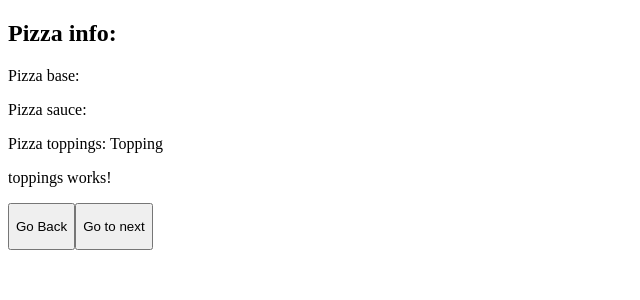
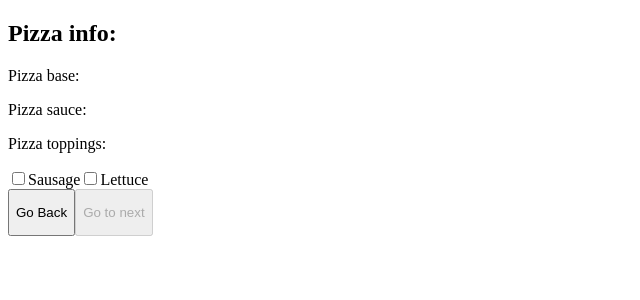
Before and after one commit to oksuriini/byop, an Angular app: page /toppings in a window 1280 px wide. Shown: the top 300 px of the page, without its empty margins (0-640 px from the left). Built offline with nearby package versions, Linux system fonts and the light colour scheme.

Commit message:
added topping functionality not fully ready

```diff
--- a/src/app/base/base.component.ts
+++ b/src/app/base/base.component.ts
@@ -20,7 +20,9 @@ export class BaseComponent implements OnInit {
 
   ngOnInit(): void {
     this.wrapperForm = this.rootFormGroup.control;
+    this.allowContinue();
   }
+
   allowContinue() {
     if (this.wrapperForm.controls['base'].value != '') {
       this.disableButton = false;
--- a/src/app/sauce/sauce.component.ts
+++ b/src/app/sauce/sauce.component.ts
@@ -1,4 +1,4 @@
-import { Component, Input } from '@angular/core';
+import { Component } from '@angular/core';
 import {
   FormGroup,
   FormGroupDirective,
@@ -20,6 +20,7 @@ export class SauceComponent {
 
   ngOnInit(): void {
     this.wrapperForm = this.rootFormGroup.control;
+    this.allowContinue();
   }
 
   allowContinue() {
--- /dev/null
+++ b/src/app/toppings/ToppingChoice.ts
@@ -0,0 +1,9 @@
+export class ToppingChoice {
+  public name: string;
+  public value: string;
+
+  constructor(name: string, value: string) {
+    this.name = name;
+    this.value = value;
+  }
+}
--- a/src/app/toppings/toppings.component.html
+++ b/src/app/toppings/toppings.component.html
@@ -1,3 +1,23 @@
-<p>toppings works!</p>
+<form [formGroup]="wrapperForm" (change)="allowContinue()">
+  @for (choice of choiceList; track choice) {
+    <label
+      ><input
+        type="checkbox"
+        [value]="choice.value"
+        (change)="checkChange($event)"
+      />{{ choice.name }}</label
+    >
+  } @empty {
+    <div>Sorry, there are no toppings today</div>
+  }
+</form>
+
 <button type="" routerLink="/sauce"><p>Go Back</p></button>
-<button type="" routerLink="/final"><p>Go to next</p></button>
+<button
+  type=""
+  routerLink="/final"
+  [disabled]="disableButton"
+  (change)="allowContinue()"
+>
+  <p>Go to next</p>
+</button>
--- a/src/app/toppings/toppings.component.ts
+++ b/src/app/toppings/toppings.component.ts
@@ -1,15 +1,60 @@
-import { Component, Input } from '@angular/core';
-import { FormGroup } from '@angular/forms';
+import { Component, OnInit } from '@angular/core';
+import {
+  FormGroup,
+  FormGroupDirective,
+  ReactiveFormsModule,
+} from '@angular/forms';
 import { RouterLink } from '@angular/router';
+import { ToppingChoice } from './ToppingChoice';
 
 @Component({
   selector: 'app-toppings',
   standalone: true,
-  imports: [RouterLink],
+  imports: [RouterLink, ReactiveFormsModule],
   templateUrl: './toppings.component.html',
   styleUrl: './toppings.component.css',
 })
-export class ToppingsComponent {
-  @Input()
+export class ToppingsComponent implements OnInit {
   wrapperForm!: FormGroup;
+  arraySelections: string[] = [];
+  choiceList: ToppingChoice[] = [
+    { name: 'Sausage', value: 'sausage' },
+    { name: 'Lettuce', value: 'lettuce' },
+  ];
+  constructor(private rootFormGroup: FormGroupDirective) {}
+  disableButton: boolean = true;
+
+  ngOnInit(): void {
+    this.wrapperForm = this.rootFormGroup.control;
+    this.allowContinue();
+  }
+
+  checkChange(event: any) {
+    if (event.target.checked) {
+      this.arraySelections.push(event.target.value);
+      this.wrapperForm.controls['toppings'].setValue(this.arraySelections);
+    } else {
+      this.arraySelections = this.removeUnchecked(
+        this.arraySelections,
+        event.target.value,
+      );
+      this.wrapperForm.controls['toppings'].setValue(this.arraySelections);
+    }
+  }
+
+  removeUnchecked(arrayToRemoveFrom: string[], unchecked: string): string[] {
+    let newArray: string[] = [];
+    arrayToRemoveFrom.forEach((element) => {
+      if (element != unchecked) newArray.push(element);
+    });
+    return newArray;
+  }
+
+  allowContinue() {
+    if (this.wrapperForm.controls['toppings'].value != '') {
+      this.disableButton = false;
+    } else {
+      this.disableButton = true;
+    }
+  }
 }
--- a/src/app/wrapper/wrapper.component.html
+++ b/src/app/wrapper/wrapper.component.html
@@ -1,7 +1,12 @@
 <h2>Pizza info:</h2>
 <p>Pizza base: {{ this.wrapperForm.controls["base"].value }}</p>
 <p>Pizza sauce: {{ this.wrapperForm.controls["sauce"].value }}</p>
-<p>Pizza toppings: {{ this.wrapperForm.controls["toppings"].value }}</p>
+<p>
+  Pizza toppings:
+  @for (topping of this.wrapperForm.controls["toppings"].value; track topping) {
+    <p>{{ topping }}</p>
+  }
+</p>
 <div>
   <form [formGroup]="this.wrapperForm">
     <router-outlet></router-outlet>
--- a/src/app/wrapper/wrapper.component.ts
+++ b/src/app/wrapper/wrapper.component.ts
@@ -22,9 +22,7 @@ export class WrapperComponent implements OnInit {
     this.wrapperForm = this.formBuilder.group({
       base: new FormControl(''),
       sauce: new FormControl(''),
-      toppings: new FormControl('Topping'),
+      toppings: new FormControl([]),
     });
-
-    console.log(this.wrapperForm.controls['base']);
   }
 }
```
